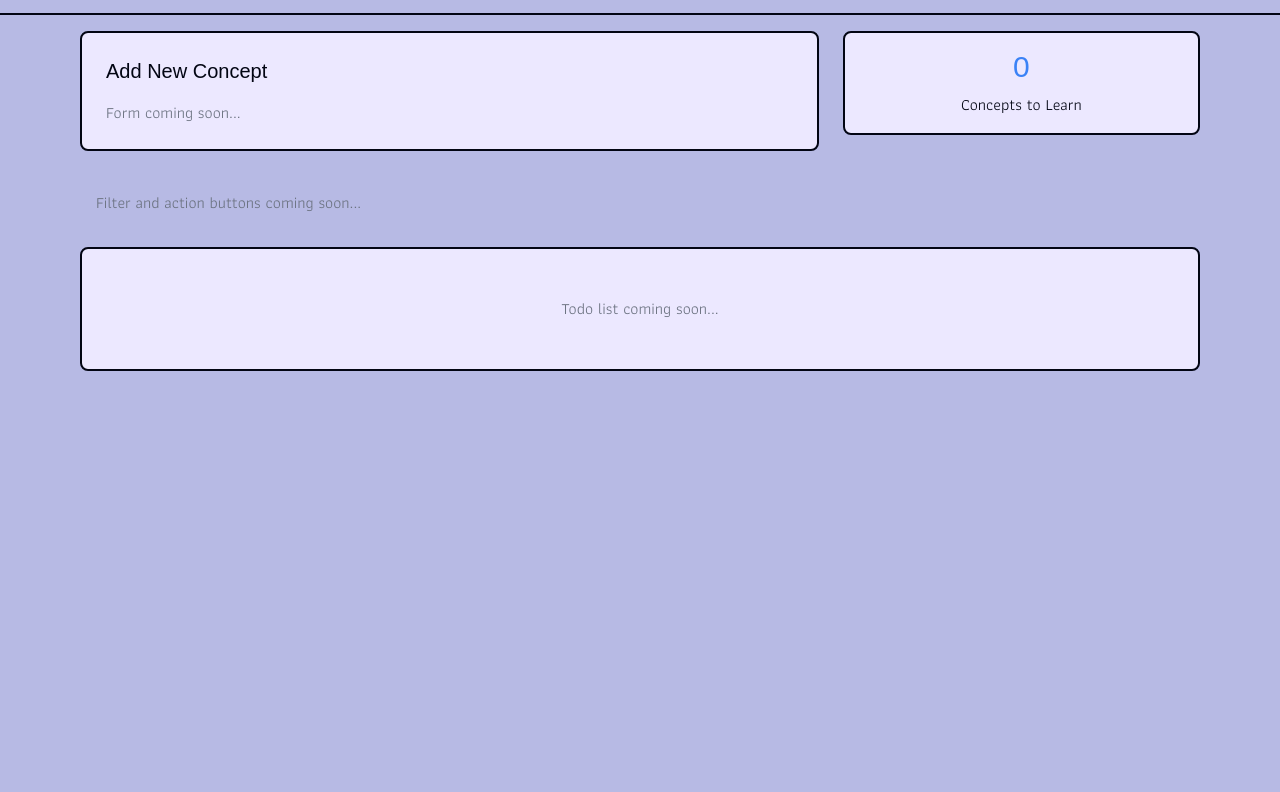
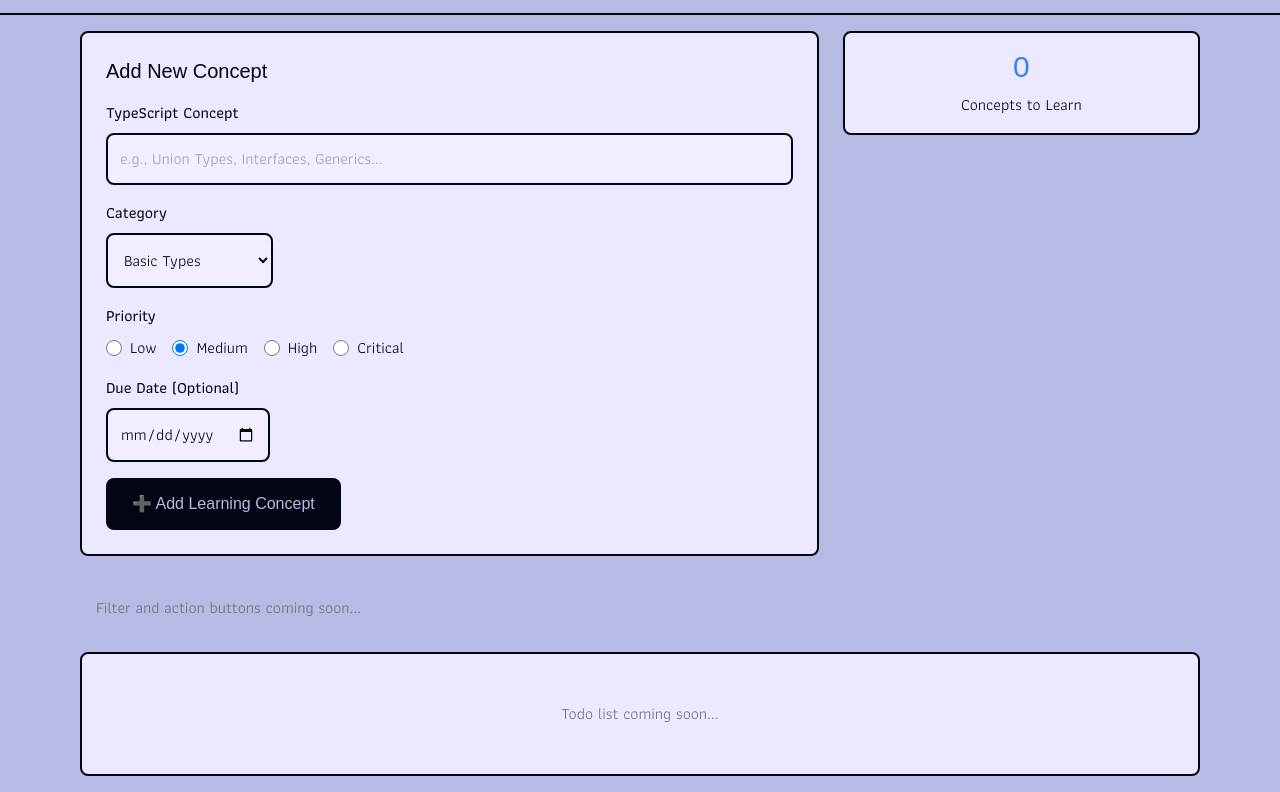
Before and after one commit to emilia240/To-do-app, a website built with Vite: page to-do-app/index.html in a window 1280 px wide. Shown: the part 63-855 px from the top of the page. Before the commit the page ends 800 px from the top, so only its background shows below. Built offline with nearby package versions, Linux system fonts and the light colour scheme; a web font is replaced by a local one.

Commit message:
feat: Add todo form HTML structure in the placeholder

```diff
--- a/to-do-app/index.html
+++ b/to-do-app/index.html
@@ -59,11 +59,69 @@
         <main class="container !mx-auto !max-w-6xl !p-4">
             <!-- Form Section Placeholder -->
             <div class="grid grid-cols-1 lg:grid-cols-3 !gap-6 !mb-6">
+                <!-- Left Column - Todo Form -->
                 <div class="lg:col-span-2">
-                    <div class="bg-light-card dark:bg-dark-card border-2 border-light-border dark:border-dark-border rounded-lg !p-6">
-                        <h2 class="anta-font text-xl !mb-4">Add New Concept</h2>
-                        <!-- Form will be added in feature/todo-form branch -->
-                        <p class="text-gray-500">Form coming soon...</p>
+                    <div class="bg-light-card dark:bg-dark-card border-2 border-light-border dark:border-[#9985FB] rounded-lg p-6">
+                        <h2 class="anta-font text-light-text dark:text-dark-text text-xl mb-4">Add New Concept</h2>
+
+                        <!-- ADD ONLY THIS FORM CONTENT -->
+                        <form class="todo-form space-y-4">
+                            <!-- Concept Input -->
+                            <div class="space-y-2">
+                                <label class="block font-medium text-light-text dark:text-dark-text">TypeScript Concept</label>
+                                <input type="text" id="todo-input" placeholder="e.g., Union Types, Interfaces, Generics..."
+                                      class="w-full p-3 bg-[#F2EDFF] border-2 border-light-border dark:border-[#9985FB] rounded-lg focus:ring-2 focus:ring-blue-500 focus:border-transparent">
+                            </div>
+
+                            <!-- Category Select -->
+                            <div class="space-y-2">
+                                <label class="block font-medium text-light-text dark:text-dark-text">Category</label>
+                                <select id="category-select" class="w-fit p-3 text-light-text bg-[#F2EDFF] border-2 border-light-border dark:border-[#9985FB] rounded-lg focus:ring-1 focus:ring-[#9985FB] focus:border-transparent">
+                                    <option value="basic">Basic Types</option>
+                                    <option value="advanced">Advanced Types</option>
+                                    <option value="oop">OOP Concepts</option>
+                                    <option value="dom">DOM Manipulation</option>
+                                    <option value="modules">Modules</option>
+                                </select>
+                            </div>
+
+                            <!-- Priority Radio Buttons -->
+                            <div class="space-y-2">
+                                <label class="block font-medium text-light-text dark:text-dark-text">Priority</label>
+                                <div class="flex flex-wrap gap-4">
+                                    <label class="flex items-center space-x-2 text-light-text dark:text-dark-text">
+                                        <input type="radio" name="priority" value="low" class="w-4 h-4">
+                                        <span>Low</span>
+                                    </label>
+                                    <label class="flex items-center space-x-2 text-light-text dark:text-dark-text">
+                                        <input type="radio" name="priority" value="medium" checked class="w-4 h-4">
+                                        <span>Medium</span>
+                                    </label>
+                                    <label class="flex items-center space-x-2 text-light-text dark:text-dark-text">
+                                        <input type="radio" name="priority" value="high" class="w-4 h-4">
+                                        <span>High</span>
+                                    </label>
+                                    <label class="flex items-center space-x-2 text-light-text dark:text-dark-text">
+                                        <input type="radio" name="priority" value="critical" class="w-4 h-4">
+                                        <span>Critical</span>
+                                    </label>
+                                </div>
+                            </div>
+
+                            <!-- Due Date -->
+                            <div class="space-y-2">
+                                <label class="block font-medium text-light-text dark:text-dark-text">Due Date (Optional)</label>
+                                <input type="date" id="due-date-input"
+                                      class="w-fit p-3 text-light-text bg-[#F2EDFF] border-2 border-light-border dark:border-[#9985FB] rounded-lg focus:ring-2 focus:ring-blue-500 focus:border-transparent">
+                            </div>
+
+                            <!-- Add Button -->
+                            <button type="submit"
+                                    class="w-fit bg-light-border dark:bg-dark-border text-light-bg dark:text-dark-bg anta-font py-3 px-6 rounded-lg border-2 border-light-border dark:border-[#9985FB] hover:bg-transparent hover:text-light-border dark:hover:text-dark-border dark:hover:bg-dark-bg transition-colors">
+                                ➕ Add Learning Concept
+                            </button>
+                        </form>
+                        <!-- END OF ADDED FORM CONTENT -->
                     </div>
                 </div>
 
```
